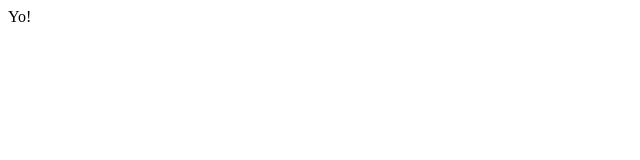
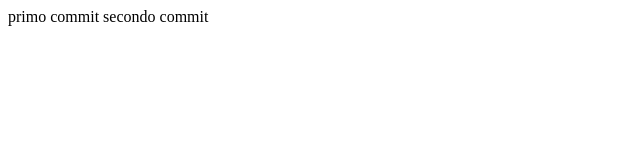
Before and after one commit to GeraldFishta/Lavoro, a plain HTML site: page primoEsercizio/index.html in a window 1280 px wide. Shown: the whole page, without its empty margins (0-640 px from the left). Drawn offline with Linux system fonts and the light colour scheme.

Commit message:
secondo commit

```diff
--- a/primoEsercizio/index.html
+++ b/primoEsercizio/index.html
@@ -6,6 +6,7 @@
     <title>Document</title>
 </head>
 <body>
-    Yo!
+    primo commit
+    secondo commit
 </body>
 </html>
```
